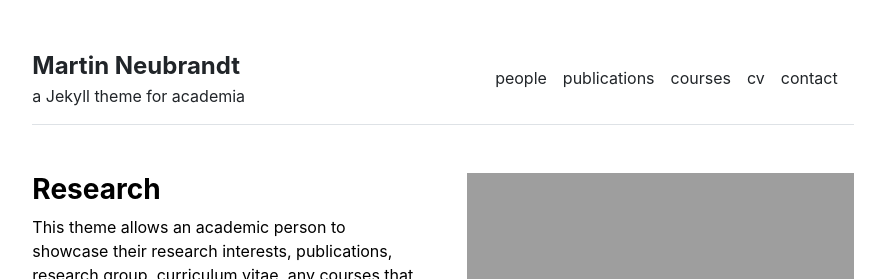
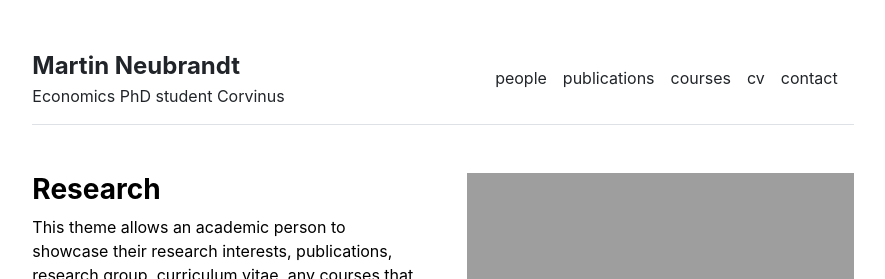
Before and after one commit to martinneubrandt/martinneubrandt.github.io, a Jekyll site: the page built from index.md, in a window 1280 px wide. Shown: the top 279 px of the page, without its empty margins (197-1082 px from the left). Built offline with Jekyll 4.4.1, drawn with Linux system fonts in a browser that asks for light colours.

Commit message:
Update _config.yml

```diff
--- a/_config.yml
+++ b/_config.yml
@@ -2,4 +2,4 @@ author: "Martin Neubrandt"
 url: "" # the base hostname & protocol for your site, e.g. http://example.com
 baseurl: "" # the subpath of your site, e.g. /blog
 title: "Martin Neubrandt" # the name of your site, e.g. ACME Corp.
-description: "a Jekyll theme for academia"
+description: "Economics PhD student Corvinus"
```
